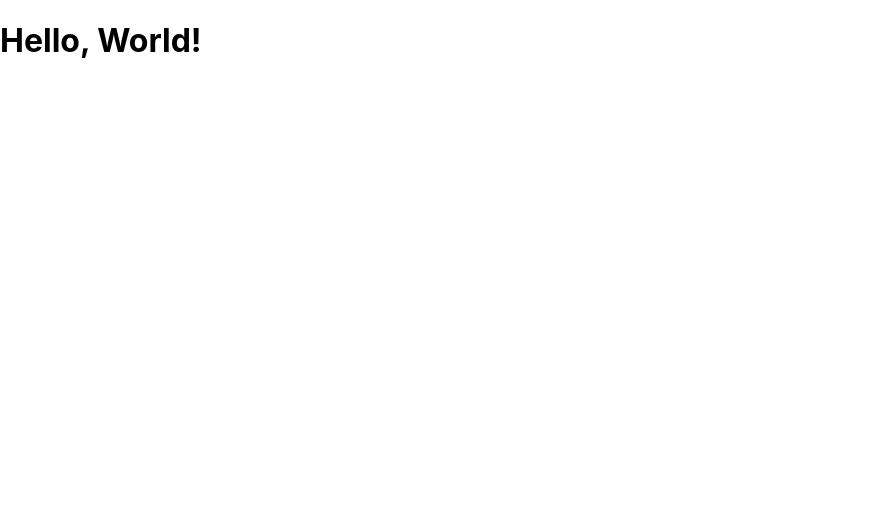
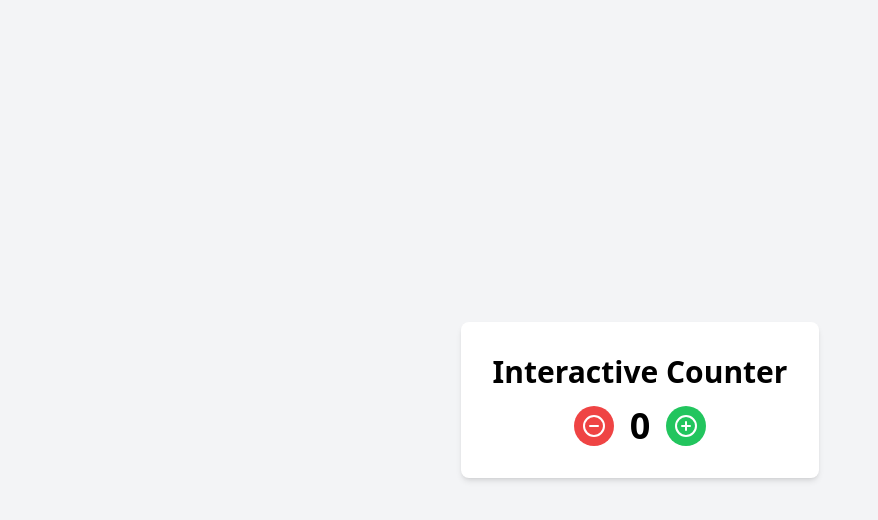
Before and after one commit to johnclyde/crazyclaudecontraptions, a React (Create React App) app in the folder helloworld/: page / in a window 1280 px wide. Shown: the top 520 px of the page, without its empty margins (0-878 px from the left). Built offline with nearby package versions, Linux system fonts and the light colour scheme.

Commit message:
Build an interactive counter. (#3)

```diff
--- a/helloworld/package.json
+++ b/helloworld/package.json
@@ -7,9 +7,13 @@
     "@testing-library/jest-dom": "^5.17.0",
     "@testing-library/react": "^13.4.0",
     "@testing-library/user-event": "^13.5.0",
+    "autoprefixer": "^10.4.19",
+    "lucide-react": "^0.408.0",
+    "postcss": "^8.4.39",
     "react": "^18.3.1",
     "react-dom": "^18.3.1",
     "react-scripts": "5.0.1",
+    "tailwindcss": "^3.4.4",
     "web-vitals": "^2.1.4"
   },
   "scripts": {
--- /dev/null
+++ b/helloworld/postcss.config.js
@@ -0,0 +1,6 @@
+module.exports = {
+  plugins: {
+    tailwindcss: {},
+    autoprefixer: {},
+  },
+}
--- /dev/null
+++ b/helloworld/src/InteractiveCounter.js
@@ -0,0 +1,34 @@
+import React, { useState } from 'react';
+import { PlusCircle, MinusCircle } from 'lucide-react';
+
+const InteractiveCounter = () => {
+  const [count, setCount] = useState(0);
+
+  const increment = () => setCount(prev => prev + 1);
+  const decrement = () => setCount(prev => prev - 1);
+
+  return (
+    <div className="flex flex-col items-center justify-center h-screen bg-gray-100">
+      <div className="bg-white p-8 rounded-lg shadow-md">
+        <h1 className="text-3xl font-bold mb-4 text-center">Interactive Counter</h1>
+        <div className="flex items-center justify-center space-x-4">
+          <button
+            onClick={decrement}
+            className="p-2 bg-red-500 text-white rounded-full hover:bg-red-600 transition-colors"
+          >
+            <MinusCircle size={24} />
+          </button>
+          <span className="text-4xl font-bold">{count}</span>
+          <button
+            onClick={increment}
+            className="p-2 bg-green-500 text-white rounded-full hover:bg-green-600 transition-colors"
+          >
+            <PlusCircle size={24} />
+          </button>
+        </div>
+      </div>
+    </div>
+  );
+};
+
+export default InteractiveCounter;
--- a/helloworld/src/index.css
+++ b/helloworld/src/index.css
@@ -1,13 +1,3 @@
-body {
-  margin: 0;
-  font-family: -apple-system, BlinkMacSystemFont, 'Segoe UI', 'Roboto', 'Oxygen',
-    'Ubuntu', 'Cantarell', 'Fira Sans', 'Droid Sans', 'Helvetica Neue',
-    sans-serif;
-  -webkit-font-smoothing: antialiased;
-  -moz-osx-font-smoothing: grayscale;
-}
-
-code {
-  font-family: source-code-pro, Menlo, Monaco, Consolas, 'Courier New',
-    monospace;
-}
+@import 'tailwindcss/base';
+@import 'tailwindcss/components';
+@import 'tailwindcss/utilities';
--- a/helloworld/src/index.js
+++ b/helloworld/src/index.js
@@ -1,13 +1,13 @@
 import React from 'react';
 import ReactDOM from 'react-dom/client';
 import './index.css';
-import App from './App';
+import InteractiveCounter from './InteractiveCounter';
 import reportWebVitals from './reportWebVitals';
 
 const root = ReactDOM.createRoot(document.getElementById('root'));
 root.render(
   <React.StrictMode>
-    <App />
+    <InteractiveCounter />
   </React.StrictMode>
 );
 
--- /dev/null
+++ b/helloworld/tailwind.config.js
@@ -0,0 +1,11 @@
+/** @type {import('tailwindcss').Config} */
+module.exports = {
+  content: [
+    './src/**/*.{js,jsx,ts,tsx}',
+    './public/index.html',
+  ],
+  theme: {
+    extend: {},
+  },
+  plugins: [],
+}
```
Also changed, not shown: 1 other file (tests, documents, lock files or other folders).
